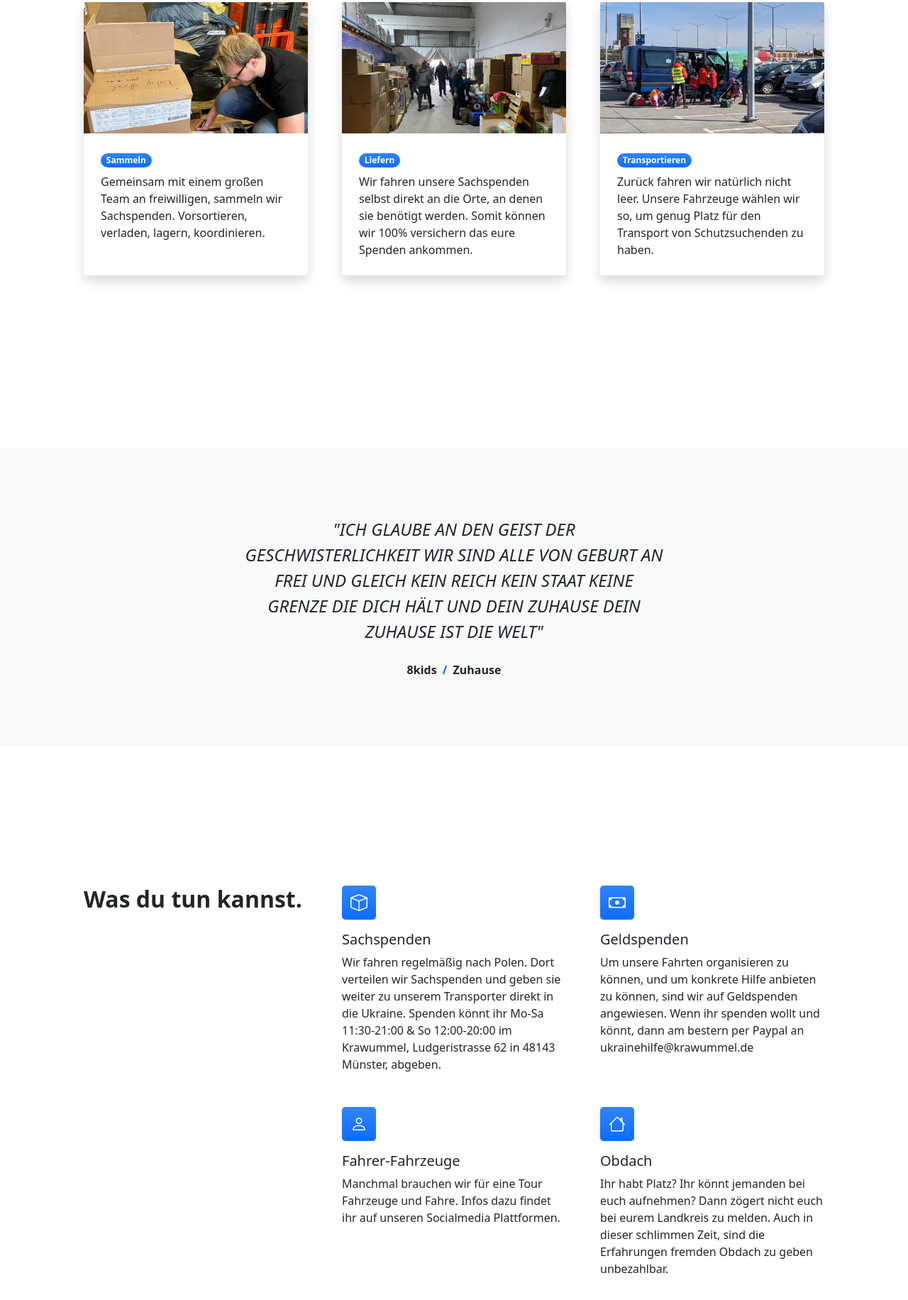
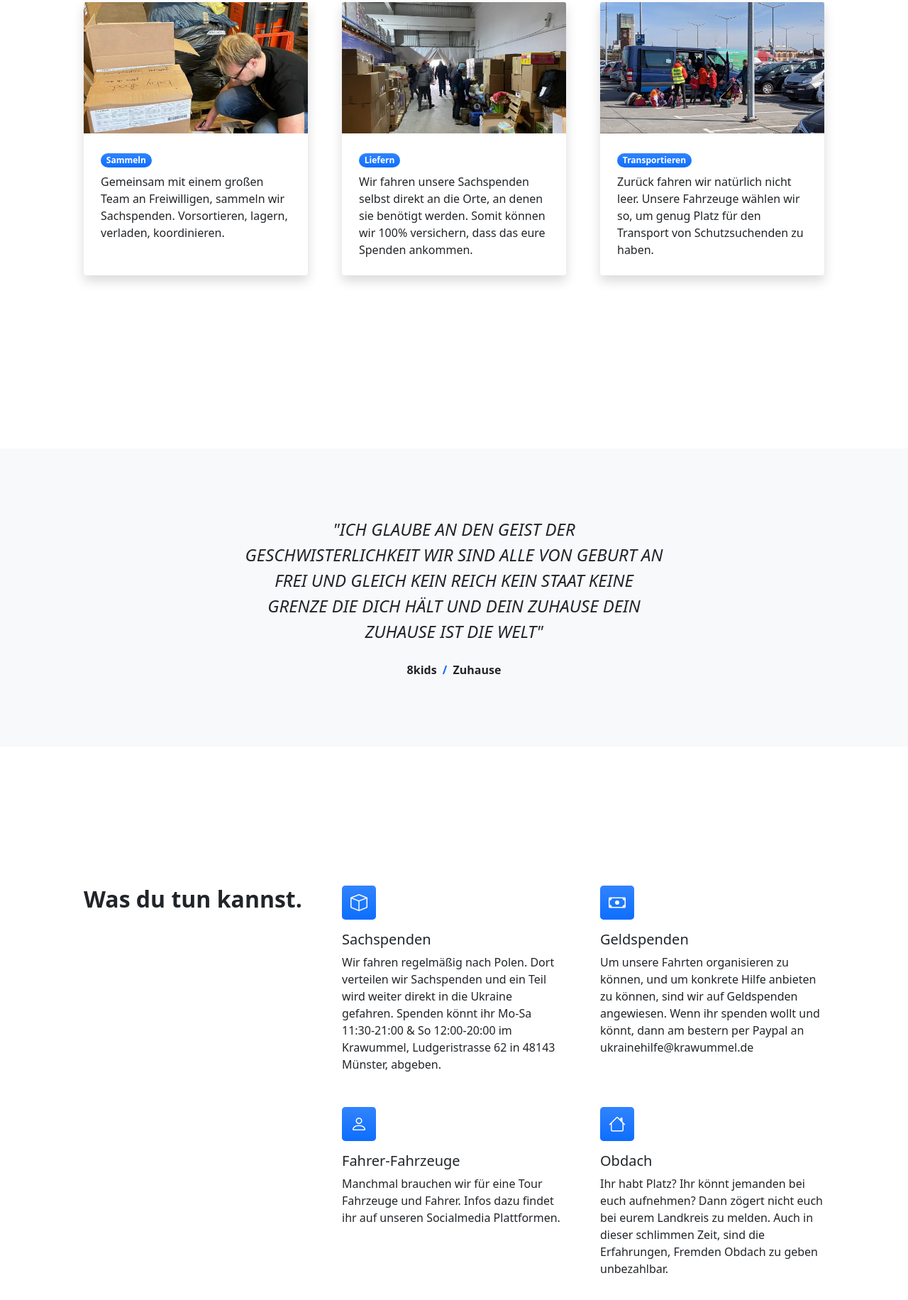
Before and after one commit to degaso/Fluchtgeschichten, a plain HTML site: page index.html in a window 1280 px wide. Shown: the part 946-2778 px from the top of the page at 71% size. Drawn offline with nearby package versions, Linux system fonts and the light colour scheme.

Commit message:
add typings

```diff
--- a/index.html
+++ b/index.html
@@ -75,7 +75,7 @@
                                     <div class="col-lg-8 col-xl-6">
                                         <div data-aos="fade-up" class="text-center">
                                             <h2 class="fw-bolder">Was machen wir?</h2>
-                                            <p class="lead fw-normal text-muted mb-5">Wir sammeln spenden, organisieren Touren und bringen schutzsuchende nach Deutschland.</p>
+                                            <p class="lead fw-normal text-muted mb-5">Wir sammeln Spenden, organisieren Touren und bringen Schutzsuchende nach Deutschland.</p>
                                         </div>
                                     </div>
                                 </div>
@@ -85,7 +85,7 @@
                                             <img class="card-img-top" src="./assets/sammeln.png" alt="..." />
                                             <div class="card-body p-4">
                                                 <div class="badge bg-primary bg-gradient rounded-pill mb-2">Sammeln</div>
-                                                <p class="card-text mb-0">Gemeinsam mit einem großen Team an freiwilligen, sammeln wir Sachspenden. Vorsortieren, verladen, lagern, koordinieren.</p>
+                                                <p class="card-text mb-0">Gemeinsam mit einem großen Team an Freiwilligen, sammeln wir Sachspenden. Vorsortieren, lagern, verladen, koordinieren.</p>
                                             </div>
                                         </div>
                                     </div>
@@ -94,7 +94,7 @@
                                             <img class="card-img-top" src="./assets/liefern.png" alt="..." />
                                             <div class="card-body p-4">
                                                 <div class="badge bg-primary bg-gradient rounded-pill mb-2">Liefern</div>
-                                                <p class="card-text mb-0">Wir fahren unsere Sachspenden selbst direkt an die Orte, an denen sie benötigt werden. Somit können wir 100% versichern das eure Spenden ankommen.</p>
+                                                <p class="card-text mb-0">Wir fahren unsere Sachspenden selbst direkt an die Orte, an denen sie benötigt werden. Somit können wir 100% versichern, dass das eure Spenden ankommen.</p>
                                             </div>
                                         </div>
                                     </div>
@@ -141,7 +141,7 @@
                                 <div data-aos="fade-up" class="col mb-5 h-100">
                                     <div class="feature bg-primary bg-gradient text-white rounded-3 mb-3"><i class="bi bi-box"></i></div>
                                     <h2 class="h5">Sachspenden</h2>
-                                    <p class="mb-0">Wir fahren regelmäßig nach Polen. Dort verteilen wir Sachspenden und geben sie weiter zu unserem Transporter direkt in die Ukraine. Spenden könnt ihr Mo-Sa 11:30-21:00 & So 12:00-20:00 im Krawummel, Ludgeristrasse 62 in 48143 Münster, abgeben.</p>
+                                    <p class="mb-0">Wir fahren regelmäßig nach Polen. Dort verteilen wir Sachspenden und ein Teil wird weiter direkt in die Ukraine gefahren. Spenden könnt ihr Mo-Sa 11:30-21:00 & So 12:00-20:00 im Krawummel, Ludgeristrasse 62 in 48143 Münster, abgeben.</p>
                                 </div>
                                 <div data-aos="fade-up" class="col mb-5 h-100">
                                     <div class="feature bg-primary bg-gradient text-white rounded-3 mb-3"><i class="bi bi-cash"></i></div>
@@ -151,12 +151,12 @@
                                 <div data-aos="fade-up" class="col mb-5 mb-md-0 h-100">
                                     <div class="feature bg-primary bg-gradient text-white rounded-3 mb-3"><i class="bi bi-person"></i></div>
                                     <h2 class="h5">Fahrer-Fahrzeuge</h2>
-                                    <p class="mb-0">Manchmal brauchen wir für eine Tour Fahrzeuge und Fahre. Infos dazu findet ihr auf unseren Socialmedia Plattformen.</p>
+                                    <p class="mb-0">Manchmal brauchen wir für eine Tour Fahrzeuge und Fahrer. Infos dazu findet ihr auf unseren Socialmedia Plattformen.</p>
                                 </div>
                                 <div data-aos="fade-up" class="col h-100">
                                     <div class="feature bg-primary bg-gradient text-white rounded-3 mb-3"><i class="bi bi-house"></i></div>
                                     <h2 class="h5">Obdach</h2>
-                                    <p class="mb-0">Ihr habt Platz? Ihr könnt jemanden bei euch aufnehmen? Dann zögert nicht euch bei eurem Landkreis zu melden. Auch in dieser schlimmen Zeit, sind die Erfahrungen fremden Obdach zu geben unbezahlbar.</p>
+                                    <p class="mb-0">Ihr habt Platz? Ihr könnt jemanden bei euch aufnehmen? Dann zögert nicht euch bei eurem Landkreis zu melden. Auch in dieser schlimmen Zeit, sind die Erfahrungen, Fremden Obdach zu geben unbezahlbar.</p>
                                 </div>
                             </div>
                         </div>
@@ -169,7 +169,7 @@
                 <div class="container px-5 my-5">
                     <div data-aos="fade-up" class="text-center">
                         <h2 class="fw-bolder">Wer steckt dahinter?</h2>
-                        <p class="lead fw-normal text-muted mb-5">Unser Team an freiwilligen wächst stetig. Trotz allem haben wir unsere Ansprechpartner und Koordinatoren.</p>
+                        <p class="lead fw-normal text-muted mb-5">Unser Team an Freiwilligen wächst stetig. Hier seht ihr unsere Ansprechpartner und Koordinatoren.</p>
                     </div>
                     <div class="row gx-5 row-cols-1 row-cols-sm-2 row-cols-xl-4 justify-content-center">
                         <div data-aos="fade-up" class="col mb-5 mb-5 mb-xl-0">
```
